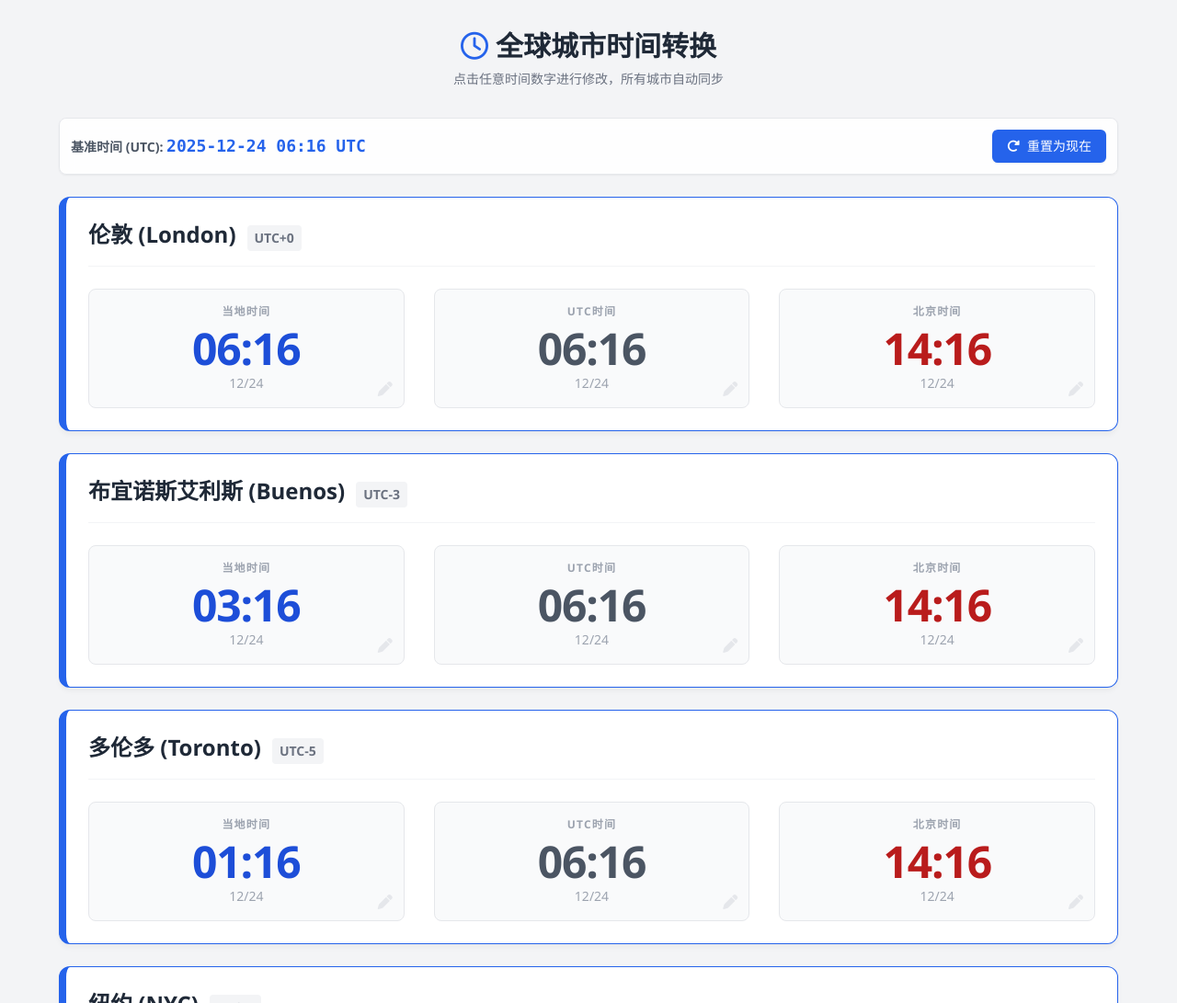
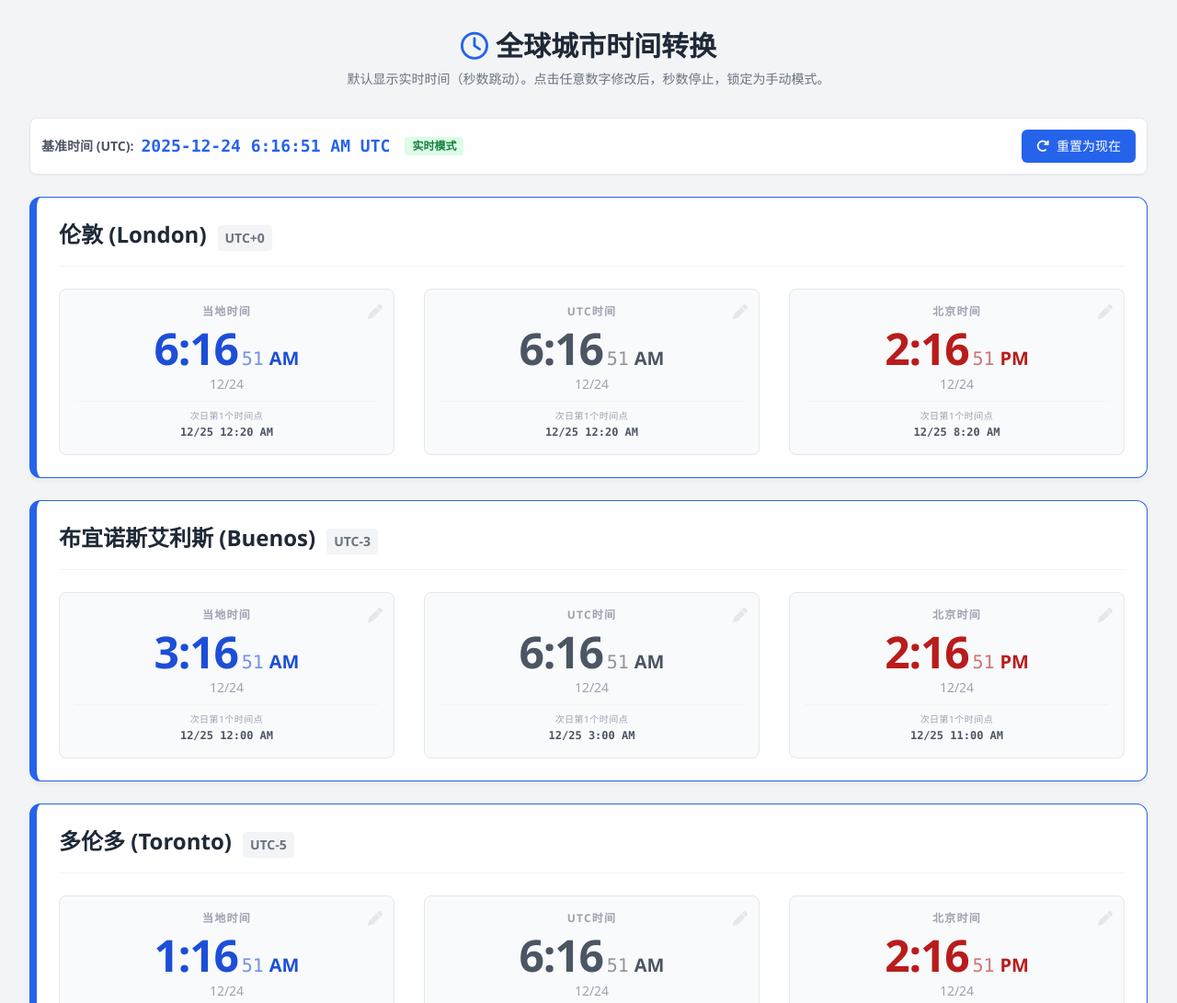
Before and after one commit to logicryan/Time, a plain HTML site: page index.html in a window 1280 px wide. Shown: the top 1091 px of the page at 92% size. Drawn offline with nearby package versions, Linux system fonts and the light colour scheme.

Commit message:
Update index.html

```diff
--- a/index.html
+++ b/index.html
@@ -30,7 +30,6 @@
         }
 
         /* 关键修复：强制让 Webkit 浏览器 (Chrome/Edge/Safari) 的日历触发区域铺满整个控件 */
-        /* 这样点击任何位置都会弹出日历，而不是聚焦到看不见的文本框里 */
         input[type="datetime-local"]::-webkit-calendar-picker-indicator {
             position: absolute;
             top: 0;
@@ -46,29 +45,30 @@
         .time-card:hover {
             background-color: #f8fafc;
             transform: translateY(-2px);
-            border-color: #3b82f6; /* hover时显示蓝色边框提示可点击 */
+            border-color: #3b82f6;
         }
     </style>
 </head>
 <body class="text-gray-800 min-h-screen p-4 md:p-8">
 
-    <div class="max-w-6xl mx-auto">
+    <div class="max-w-7xl mx-auto">
         <header class="mb-8 text-center">
             <h1 class="text-3xl font-bold text-gray-800 mb-2">
                 <i class="fa-regular fa-clock mr-2 text-blue-600"></i>全球城市时间转换
             </h1>
             <p class="text-gray-500 text-sm">
-                点击任意时间数字进行修改，所有城市自动同步
+                默认显示实时时间（秒数跳动）。点击任意数字修改后，秒数停止，锁定为手动模式。
             </p>
         </header>
 
         <!-- Current Reference Time Display -->
         <div class="sticky top-0 z-20 bg-white/90 backdrop-blur shadow-sm rounded-lg p-3 mb-6 flex justify-between items-center border border-gray-200">
-            <div class="text-sm font-semibold text-gray-600">
+            <div class="text-sm font-semibold text-gray-600 flex items-center gap-2 flex-wrap">
                 <span class="hidden md:inline">基准时间 (UTC): </span>
                 <span id="global-utc-display" class="font-mono text-blue-600 text-lg">Loading...</span>
+                <span id="mode-badge" class="ml-2 px-2 py-0.5 rounded text-xs font-bold bg-green-100 text-green-700">实时模式</span>
             </div>
-            <button onclick="resetToNow()" class="bg-blue-600 hover:bg-blue-700 text-white px-4 py-2 rounded-md text-sm transition shadow-sm flex items-center gap-2">
+            <button onclick="resetToNow()" class="bg-blue-600 hover:bg-blue-700 text-white px-4 py-2 rounded-md text-sm transition shadow-sm flex items-center gap-2 whitespace-nowrap">
                 <i class="fa-solid fa-rotate-right"></i> 重置为现在
             </button>
         </div>
@@ -80,19 +80,22 @@
     </div>
 
     <script>
+        // 配置：增加 fixedTime (h:m) 用于次日时间点计算
         const cityConfig = [
-            { name: "伦敦 (London)", id: "london", zone: "Europe/London" },
-            { name: "布宜诺斯艾利斯 (Buenos)", id: "buenos", zone: "America/Argentina/Buenos_Aires" },
-            { name: "多伦多 (Toronto)", id: "toronto", zone: "America/Toronto" },
-            { name: "纽约 (NYC)", id: "nyc", zone: "America/New_York" },
-            { name: "亚特兰大 (Atlanta)", id: "atlanta", zone: "America/New_York" },
-            { name: "达拉斯 (Dallas)", id: "dallas", zone: "America/Chicago" },
-            { name: "西雅图 (Seattle)", id: "seattle", zone: "America/Los_Angeles" },
-            { name: "首尔 (Seoul)", id: "seoul", zone: "Asia/Seoul" }
+            { name: "伦敦 (London)", id: "london", zone: "Europe/London", fixedTime: {h: 0, m: 20} }, // 12:20 AM
+            { name: "布宜诺斯艾利斯 (Buenos)", id: "buenos", zone: "America/Argentina/Buenos_Aires", fixedTime: {h: 0, m: 0} }, // 12:00 AM
+            { name: "多伦多 (Toronto)", id: "toronto", zone: "America/Toronto", fixedTime: {h: 0, m: 0} }, // 12:00 AM
+            { name: "纽约 (NYC)", id: "nyc", zone: "America/New_York", fixedTime: {h: 0, m: 51} }, // 12:51 AM
+            { name: "亚特兰大 (Atlanta)", id: "atlanta", zone: "America/New_York", fixedTime: {h: 0, m: 52} }, // 12:52 AM
+            { name: "达拉斯 (Dallas)", id: "dallas", zone: "America/Chicago", fixedTime: {h: 0, m: 11} }, // 12:11 AM
+            { name: "西雅图 (Seattle)", id: "seattle", zone: "America/Los_Angeles", fixedTime: {h: 0, m: 53} }, // 12:53 AM
+            { name: "首尔 (Seoul)", id: "seoul", zone: "Asia/Seoul", fixedTime: {h: 0, m: 0} } // 12:00 AM
         ];
 
         const BEIJING_ZONE = "Asia/Shanghai";
         let currentTimestamp = Date.now();
+        let isManualMode = false; // 标记是否处于手动编辑模式
+        let timerId = null;
 
         function init() {
             const grid = document.getElementById('cities-grid');
@@ -119,22 +122,47 @@
                 grid.appendChild(card);
             });
 
+            // 启动定时器
+            startTimer();
             updateAllInputs();
+        }
+
+        // 启动实时更新
+        function startTimer() {
+            if (timerId) clearInterval(timerId);
+            timerId = setInterval(() => {
+                if (!isManualMode) {
+                    currentTimestamp = Date.now();
+                    updateAllInputs();
+                }
+            }, 1000);
         }
 
         // 辅助生成时间块 HTML
         function createTimeBlock(cityId, type, label, colorClass) {
-            // 添加 onclick 事件作为双重保险，如果 CSS 覆盖失效，JS 会主动唤起选择器
             return `
                 <div class="relative group rounded-lg bg-gray-50 hover:bg-white border border-gray-200 hover:border-blue-300 transition-all p-4 text-center cursor-pointer time-card"
                      onclick="openPicker(this)">
                     <!-- 标题 -->
                     <div class="text-xs font-bold text-gray-400 uppercase tracking-widest mb-2">${label}</div>
 
-                    <!-- 自定义显示区域：大时间，小日期 -->
-                    <div class="flex flex-col items-center justify-center pointer-events-none">
-                        <div class="text-5xl font-bold tracking-tight ${colorClass} leading-none mb-1" id="display-time-${type}-${cityId}">--:--</div>
+                    <!-- 自定义显示区域：大时间 (AM/PM) + 小秒数，小日期 -->
+                    <div class="flex flex-col items-center justify-center pointer-events-none mb-2">
+                        <div class="flex items-baseline justify-center gap-1 ${colorClass} mb-1">
+                            <!-- 时:分 -->
+                            <span class="text-4xl lg:text-5xl font-bold tracking-tight leading-none" id="display-time-${type}-${cityId}">--:--</span>
+                            <!-- 秒 (较小，淡色) -->
+                            <span class="text-xl font-mono opacity-60 w-[1.3em] text-left" id="display-sec-${type}-${cityId}">--</span>
+                            <!-- AM/PM -->
+                            <span class="text-xl font-bold" id="display-ampm-${type}-${cityId}">--</span>
+                        </div>
                         <div class="text-sm font-medium text-gray-400" id="display-date-${type}-${cityId}">--/--</div>
+                    </div>
+
+                    <!-- 备注：次日第1个时间点 -->
+                    <div class="border-t border-gray-100 mt-2 pt-2 w-full">
+                         <div class="text-[10px] text-gray-400 uppercase tracking-wider mb-0.5">次日第1个时间点</div>
+                         <div class="text-xs font-mono font-semibold text-gray-600" id="note-${type}-${cityId}">Calculating...</div>
                     </div>
 
                     <!-- 隐形输入框 -->
@@ -143,23 +171,20 @@
                         onchange="handleTimeChange('${cityId}', '${type}', this.value)"
                         onclick="event.stopPropagation()"
                     >
-                    <div class="absolute bottom-2 right-3 text-gray-200 group-hover:text-blue-200 transition">
+                    <div class="absolute top-3 right-3 text-gray-200 group-hover:text-blue-200 transition">
                         <i class="fa-solid fa-pen"></i>
                     </div>
                 </div>
             `;
         }
 
-        // 新增：主动唤起选择器的辅助函数
         function openPicker(container) {
             const input = container.querySelector('input');
             if (input) {
                 try {
-                    // 现代浏览器支持 showPicker() API
                     if (typeof input.showPicker === 'function') {
                         input.showPicker();
                     } else {
-                        // 降级处理：模拟点击（配合 CSS 覆盖 trick）
                         input.click();
                     }
                 } catch (e) {
@@ -171,9 +196,13 @@
         function handleTimeChange(cityId, type, value) {
             if (!value) return;
 
+            // 切换到手动模式
+            isManualMode = true;
+            document.getElementById('mode-badge').className = "ml-2 px-2 py-0.5 rounded text-xs font-bold bg-orange-100 text-orange-700";
+            document.getElementById('mode-badge').innerText = "手动编辑";
+
             const city = cityConfig.find(c => c.id === cityId);
 
-            // 解析输入值 YYYY-MM-DDTHH:mm
             const [y, m, d, h, min] = [
                 parseInt(value.substring(0, 4)),
                 parseInt(value.substring(5, 7)) - 1,
@@ -187,7 +216,6 @@
             else if (type === 'bj') targetZone = BEIJING_ZONE;
             else targetZone = city.zone;
 
-            // 反向计算时间戳
             currentTimestamp = getTimestampFromParts(y, m, d, h, min, targetZone);
             updateAllInputs();
         }
@@ -210,31 +238,69 @@
 
         function updateAllInputs() {
             const now = new Date(currentTimestamp);
-            document.getElementById('global-utc-display').innerText = now.toISOString().replace('T', ' ').substring(0, 16) + ' UTC';
+
+            // 全局时间显示 (带秒)
+            const globalParts = getDisplayParts(now, 'UTC');
+            document.getElementById('global-utc-display').innerText = `${globalParts.dateFull} ${globalParts.time}:${globalParts.seconds} ${globalParts.ampm} UTC`;
 
             cityConfig.forEach(city => {
                 updateSingleBlock(now, city.id, 'local', city.zone);
                 updateSingleBlock(now, city.id, 'utc', 'UTC');
                 updateSingleBlock(now, city.id, 'bj', BEIJING_ZONE);
 
-                // 更新 Offset
                 const offset = calculateOffset(now, city.zone);
                 document.getElementById(`offset-${city.id}`).innerText = offset;
+
+                // 更新备注：次日第一个时间点
+                updateNote(now, city);
             });
         }
 
         function updateSingleBlock(now, cityId, type, zone) {
-            // 1. 设置隐藏输入框的值 (格式 YYYY-MM-DDTHH:mm)
+            // 1. 设置输入框 (需保持 24h 格式用于 input value)
             const inputVal = formatDateForInput(now, zone);
             const inputEl = document.getElementById(`input-${type}-${cityId}`);
             inputEl.value = inputVal;
 
-            // 2. 获取拆分后的时间字符串 (Date, Time)
+            // 2. 显示文本 (12h AM/PM + Seconds)
             const parts = getDisplayParts(now, zone);
+            document.getElementById(`display-time-${type}-${cityId}`).innerText = parts.time;
+            document.getElementById(`display-sec-${type}-${cityId}`).innerText = parts.seconds;
+            document.getElementById(`display-ampm-${type}-${cityId}`).innerText = parts.ampm;
 
-            // 3. 更新大字和小字
-            document.getElementById(`display-time-${type}-${cityId}`).innerText = parts.time;
             document.getElementById(`display-date-${type}-${cityId}`).innerText = parts.date;
+        }
+
+        // 计算并更新"次日第1个时间点"的逻辑
+        function updateNote(now, city) {
+            // 1. 获取当前在"当地"的日期
+            const parts = new Intl.DateTimeFormat('en-US', {
+                timeZone: city.zone,
+                year: 'numeric', month: 'numeric', day: 'numeric',
+                hour12: false
+            }).formatToParts(now);
+            const p = {};
+            parts.forEach(({type, value}) => p[type] = parseInt(value));
+
+            // 2. 构造"当地"的"次日 + 固定时间"
+            const nextDayTimestamp = getTimestampFromParts(
+                p.year, p.month - 1, p.day + 1,
+                city.fixedTime.h, city.fixedTime.m,
+                city.zone
+            );
+
+            const nextDayDate = new Date(nextDayTimestamp);
+
+            // 3. 显示在对应格子下 (备注不需要显示秒，只显示时分和AMPM)
+
+            const localNote = getDisplayParts(nextDayDate, city.zone);
+            document.getElementById(`note-local-${city.id}`).innerText = `${localNote.date} ${localNote.time} ${localNote.ampm}`;
+
+            const utcNote = getDisplayParts(nextDayDate, 'UTC');
+            document.getElementById(`note-utc-${city.id}`).innerText = `${utcNote.date} ${utcNote.time} ${utcNote.ampm}`;
+
+            const bjNote = getDisplayParts(nextDayDate, BEIJING_ZONE);
+            document.getElementById(`note-bj-${city.id}`).innerText = `${bjNote.date} ${bjNote.time} ${bjNote.ampm}`;
         }
 
         function formatDateForInput(dateObj, timeZone) {
@@ -248,22 +314,28 @@
             return `${p.year}-${p.month}-${p.day}T${p.hour}:${p.minute}`;
         }
 
+        // 修改：支持 AM/PM 并提取 Seconds
         function getDisplayParts(dateObj, timeZone) {
             const parts = new Intl.DateTimeFormat('en-US', {
                 timeZone: timeZone,
+                year: 'numeric',
                 month: '2-digit',
                 day: '2-digit',
-                hour: '2-digit',
+                hour: 'numeric',
                 minute: '2-digit',
-                hour12: false
+                second: '2-digit', // 获取秒数
+                hour12: true
             }).formatToParts(dateObj);
 
             const p = {};
             parts.forEach(({type, value}) => p[type] = value);
 
             return {
+                dateFull: `${p.year}-${p.month}-${p.day}`,
                 date: `${p.month}/${p.day}`,
-                time: `${p.hour}:${p.minute}`
+                time: `${p.hour}:${p.minute}`,
+                seconds: p.second,
+                ampm: p.dayPeriod || ''
             };
         }
 
@@ -277,6 +349,9 @@
         }
 
         function resetToNow() {
+            isManualMode = false;
+            document.getElementById('mode-badge').className = "ml-2 px-2 py-0.5 rounded text-xs font-bold bg-green-100 text-green-700";
+            document.getElementById('mode-badge').innerText = "实时模式";
             currentTimestamp = Date.now();
             updateAllInputs();
         }
```
